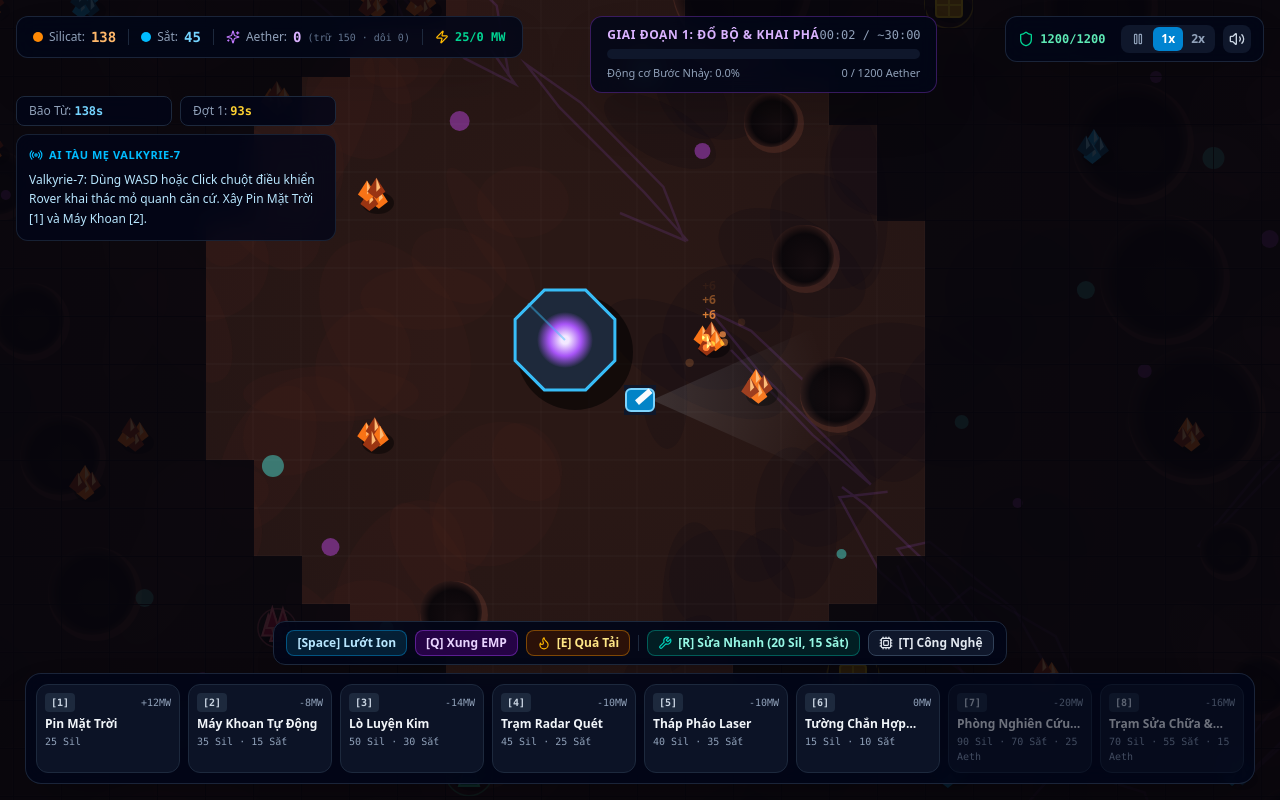
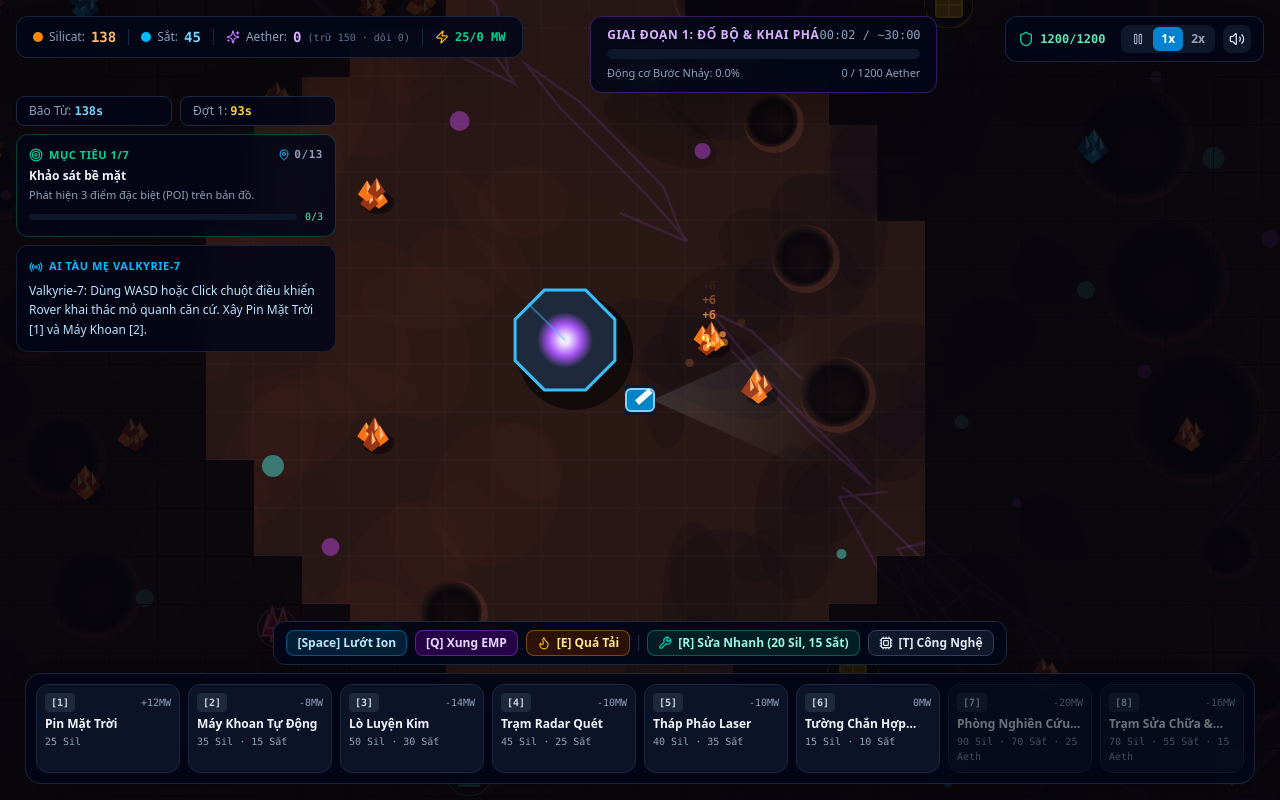
Before and after one commit to longg248/aether-9, a Next.js app: page / in a window 1280 px wide. Both pictures are taken after a click on the button "BẮT ĐẦU NHIỆM VỤ". Built offline with nearby package versions, Linux system fonts and the light colour scheme.

Commit message:
feat(hud): objective card, POI tracker and imminent-wave warning

```diff
--- a/scr/components/game/AetherGame.tsx
+++ b/scr/components/game/AetherGame.tsx
@@ -6,12 +6,14 @@ import {
   Cpu,
   Flame,
   Hammer,
+  MapPin,
   Pause,
   Play,
   Radio,
   RotateCcw,
   Shield,
   Sparkles,
+  Target,
   Volume2,
   VolumeX,
   Wrench,
@@ -347,11 +349,19 @@ export default function AetherGame() {
               </span>
             </div>
             <div
-              className="flex-1 rounded-lg border border-slate-800 bg-slate-950/80 px-3 py-1.5 text-xs backdrop-blur-md"
+              className={`flex-1 rounded-lg border bg-slate-950/80 px-3 py-1.5 text-xs backdrop-blur-md ${
+                hud.waveTimer <= 10 ? 'border-rose-500/70' : 'border-slate-800'
+              }`}
               title={`Đợt tiếp theo sau ${hud.waveTimer}s · Đã qua ${hud.waveCount} đợt · ${hud.enemiesAlive} Bọ Tinh Thể còn sống`}
             >
               <span className="text-slate-400">Đợt {hud.waveCount + 1}: </span>
-              <span className="font-mono font-bold text-amber-300">{hud.waveTimer}s</span>
+              <span
+                className={`font-mono font-bold ${
+                  hud.waveTimer <= 10 ? 'animate-pulse text-rose-400' : 'text-amber-300'
+                }`}
+              >
+                {hud.waveTimer}s
+              </span>
               {hud.enemiesAlive > 0 && (
                 <span className="font-mono font-bold text-rose-400"> · {hud.enemiesAlive} bọ</span>
               )}
@@ -370,6 +380,49 @@ export default function AetherGame() {
               <span className="text-slate-500"> · </span>
               <span className={`font-mono ${hud.drones.idle > 0 ? 'text-amber-300' : 'text-slate-400'}`}>
                 {hud.drones.idle} chờ
+              </span>
+            </div>
+          )}
+
+          {/* Active objective + POI discovery tracker (engine-driven, 10Hz) */}
+          {hud.objective ? (
+            <div className="rounded-xl border border-emerald-500/30 bg-slate-950/80 p-3 backdrop-blur-md">
+              <div className="flex items-center justify-between text-[11px] font-bold tracking-wider text-emerald-400">
+                <span className="flex items-center gap-1.5">
+                  <Target className="h-3.5 w-3.5" />
+                  MỤC TIÊU {hud.objectivesDone + 1}/{hud.objectivesTotal}
+                </span>
+                <span
+                  className="flex items-center gap-1 font-mono text-slate-400"
+                  title="Điểm đặc biệt (POI) đã phát hiện trên tổng số"
+                >
+                  <MapPin className="h-3 w-3 text-sky-400" />
+                  {hud.poi.discovered}/{hud.poi.total}
+                </span>
+              </div>
+              <p className="mt-1 text-xs font-bold text-slate-100">{hud.objective.title}</p>
+              <p className="mt-0.5 text-[11px] leading-relaxed text-slate-400">{hud.objective.desc}</p>
+              <div className="mt-1.5 flex items-center gap-2">
+                <div className="h-1.5 flex-1 overflow-hidden rounded-full bg-slate-900">
+                  <div
+                    className="h-full bg-emerald-400 transition-all duration-300"
+                    style={{ width: `${(hud.objective.progress / hud.objective.target) * 100}%` }}
+                  />
+                </div>
+                <span className="font-mono text-[10px] text-emerald-300">
+                  {hud.objective.progress}/{hud.objective.target}
+                </span>
+              </div>
+            </div>
+          ) : (
+            <div className="flex items-center justify-between rounded-lg border border-emerald-500/30 bg-slate-950/80 px-3 py-1.5 text-xs backdrop-blur-md">
+              <span className="flex items-center gap-1.5 font-bold text-emerald-300">
+                <Target className="h-3.5 w-3.5" />
+                Mục tiêu: {hud.objectivesDone}/{hud.objectivesTotal} hoàn thành
+              </span>
+              <span className="flex items-center gap-1 font-mono text-slate-400" title="Điểm đặc biệt (POI) đã phát hiện">
+                <MapPin className="h-3 w-3 text-sky-400" />
+                {hud.poi.discovered}/{hud.poi.total}
               </span>
             </div>
           )}
```
Also changed, not shown: 1 other file (tests, documents, lock files or other folders).
